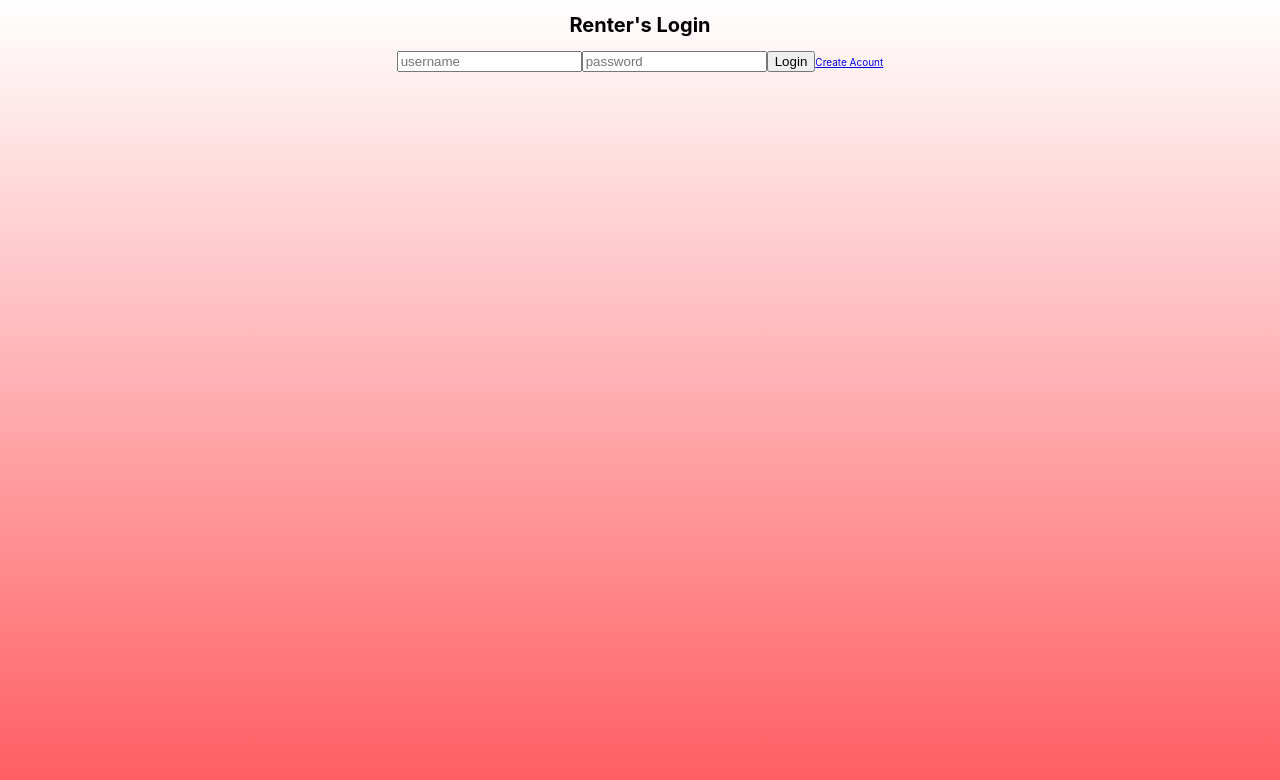
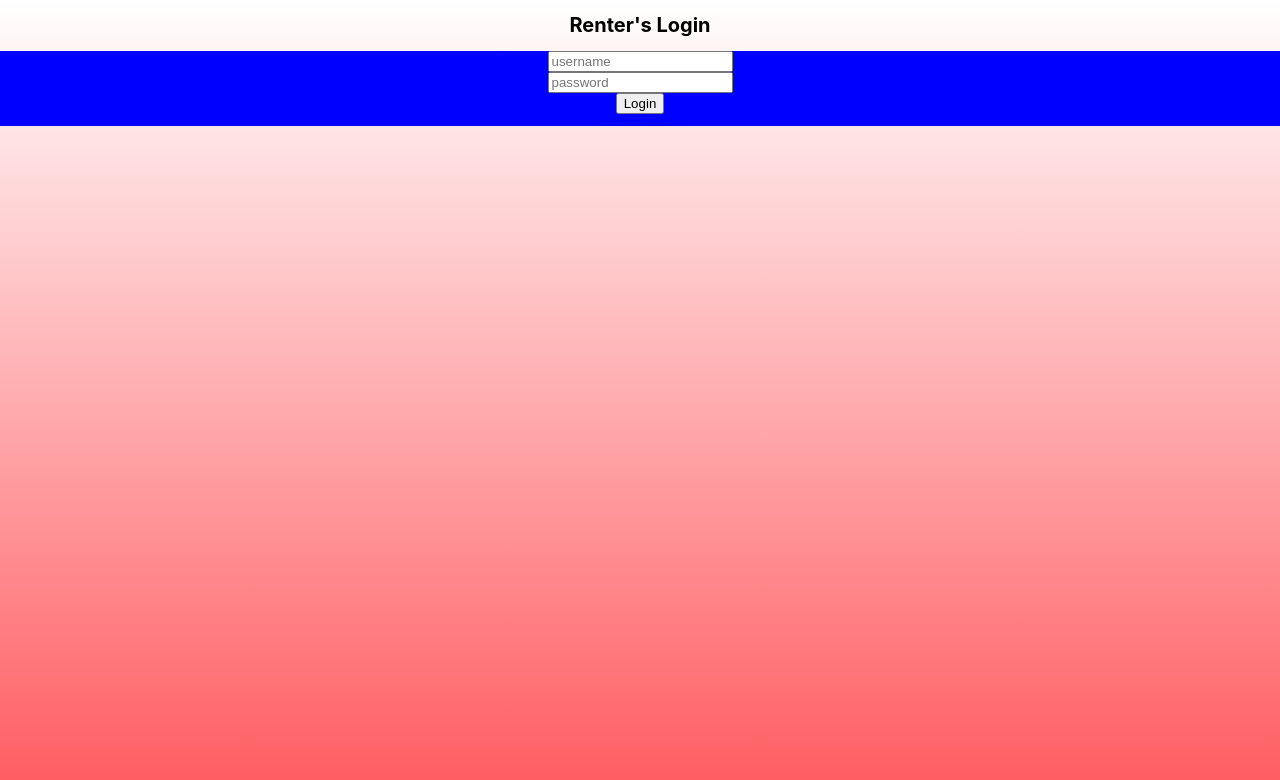
Before and after one commit to Build-Week-Use-My-Tech-Stuff-2/front-end, a React (Create React App) app in the folder front-end/: page / in a window 1280 px wide. Shown: the top 780 px of the page. Built offline with nearby package versions, Linux system fonts and the light colour scheme; no server answers.

Commit message:
styled and refresh

```diff
--- a/front-end/src/renter/CardForm.js
+++ b/front-end/src/renter/CardForm.js
@@ -64,6 +64,7 @@ const CardForm = ()=>{
           .patch(`/items/item/${itemToEdit.itemid}`, itemToEdit)
           .then(res => {
             getUserInfo();
+            window.location.reload();
           })
           .catch(err => console.log(err));
     };
@@ -87,6 +88,7 @@ const CardForm = ()=>{
             .patch(`/roles/promote`, {})
             .then(res => {
                 console.log('promote',res)
+                window.location.reload();
             })
             .catch(err => {
                 console.log('promote error', err)
@@ -105,7 +107,7 @@ const CardForm = ()=>{
 
     const logOut= ()=>{
     localStorage.removeItem("token");
-    push('/app')
+    push('/')
     }
     return(
         <div>
@@ -240,7 +242,6 @@ const CardForm = ()=>{
                     </form>
                 )}
 
-            <button>signout</button>
         </div>
     )
 }
--- a/front-end/src/renter/CreateForm.js
+++ b/front-end/src/renter/CreateForm.js
@@ -21,14 +21,17 @@ const CreateForm = () =>{
             .then(res =>{
                 console.log("login page data: ", res)
                 localStorage.setItem("token", res.data.access_token)
-                 push("/renterlogin")
+                 push("/")
             })
             .catch(err=> console.log("this is the error from login: ", err))
     }
     return(
+        <>
+        <h1>Create Renter Account!</h1>
         <div>
-            <h1>Create Renter Account!</h1>
+
             <form onSubmit={handleSubmit}>
+                <div>
                     <input
                     placeholder="username"
                     type="text"
@@ -36,6 +39,9 @@ const CreateForm = () =>{
                     onChange={handleChange}
                     value={cred.username}
                      />
+                </div>
+
+                <div>
                 <input
                     placeholder="password"
                     type="password"
@@ -43,6 +49,9 @@ const CreateForm = () =>{
                     onChange={handleChange}
                     value={cred.password}
                 />
+                </div>
+
+                <div>
                     <input
                         placeholder="primaryemail"
                         type="email"
@@ -50,9 +59,15 @@ const CreateForm = () =>{
                         onChange={handleChange}
                         value={cred.primaryemail}
                     />
+                </div>
+
+                <div>
                      <button type="submit">Create Account</button>
+                </div>
+
             </form>
         </div>
+        </>
     )
 }
 export default CreateForm;
--- a/front-end/src/renter/RenterLogin.js
+++ b/front-end/src/renter/RenterLogin.js
@@ -30,9 +30,12 @@ const RenterLogin = () =>{
           })
     }
     return(
-        <div>
-            <h1>Renter's Login</h1>
+        <>
+        <h1>Renter's Login</h1>
+        <div style={{background:'blue', display:'flex', flexDirection:'column'}}>
+
             <form onSubmit={handleSubmit}>
+                <div>
                 <input
                     placeholder="username"
                     type="text"
@@ -40,6 +43,8 @@ const RenterLogin = () =>{
                     onChange={handleChange}
                     value={cred.username}
                 />
+                </div>
+                <div>
                 <input
                     placeholder="password"
                     type="password"
@@ -47,10 +52,18 @@ const RenterLogin = () =>{
                     onChange={handleChange}
                     value={cred.password}
                 />
-                <button type="submit">Login</button>
+
+                </div>
+                <div>
+                    <button type="submit">Login</button>
+                </div>
+                <div>
                 <Link to="/createform">Create Acount</Link>
+                </div>
+
             </form>
         </div>
+        </>
     )
 }
 export default RenterLogin;
```
Lines whose indentation alone changed are shown as unchanged.
